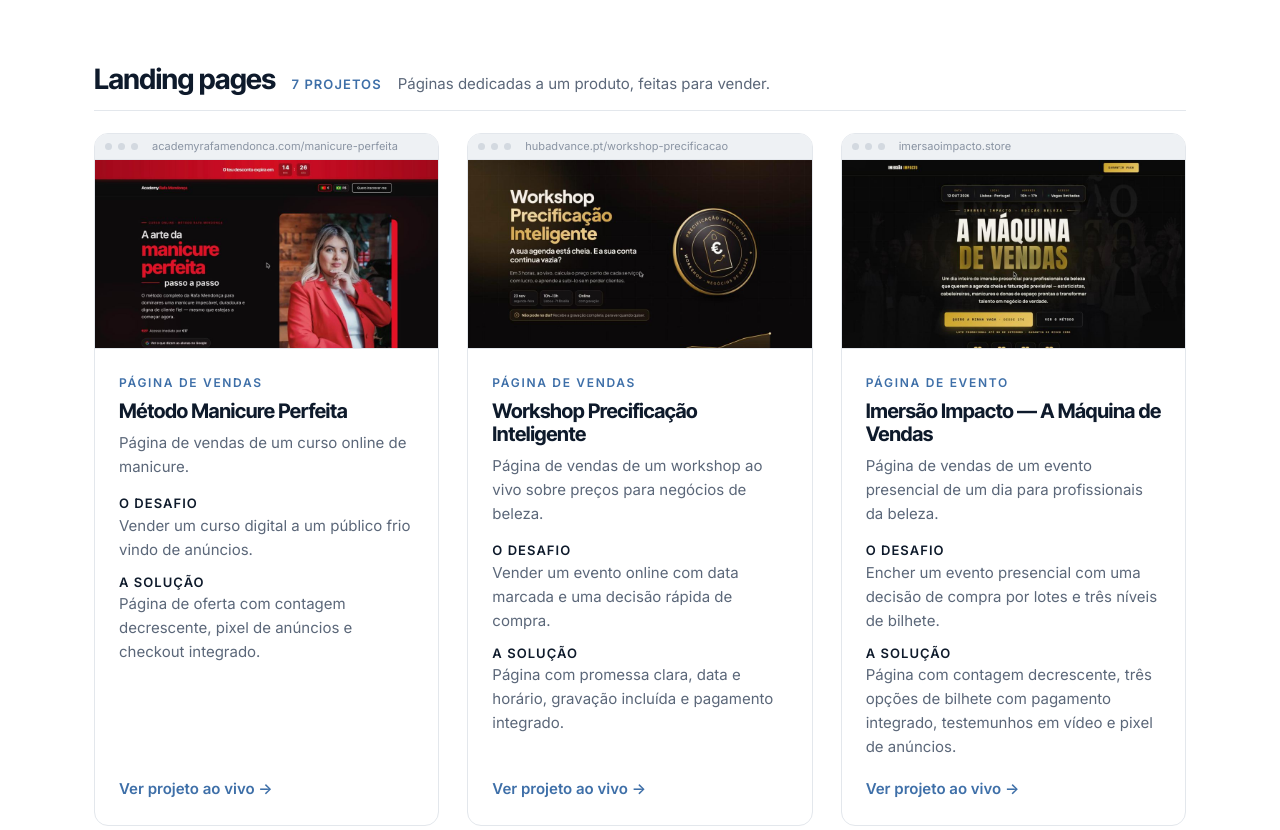
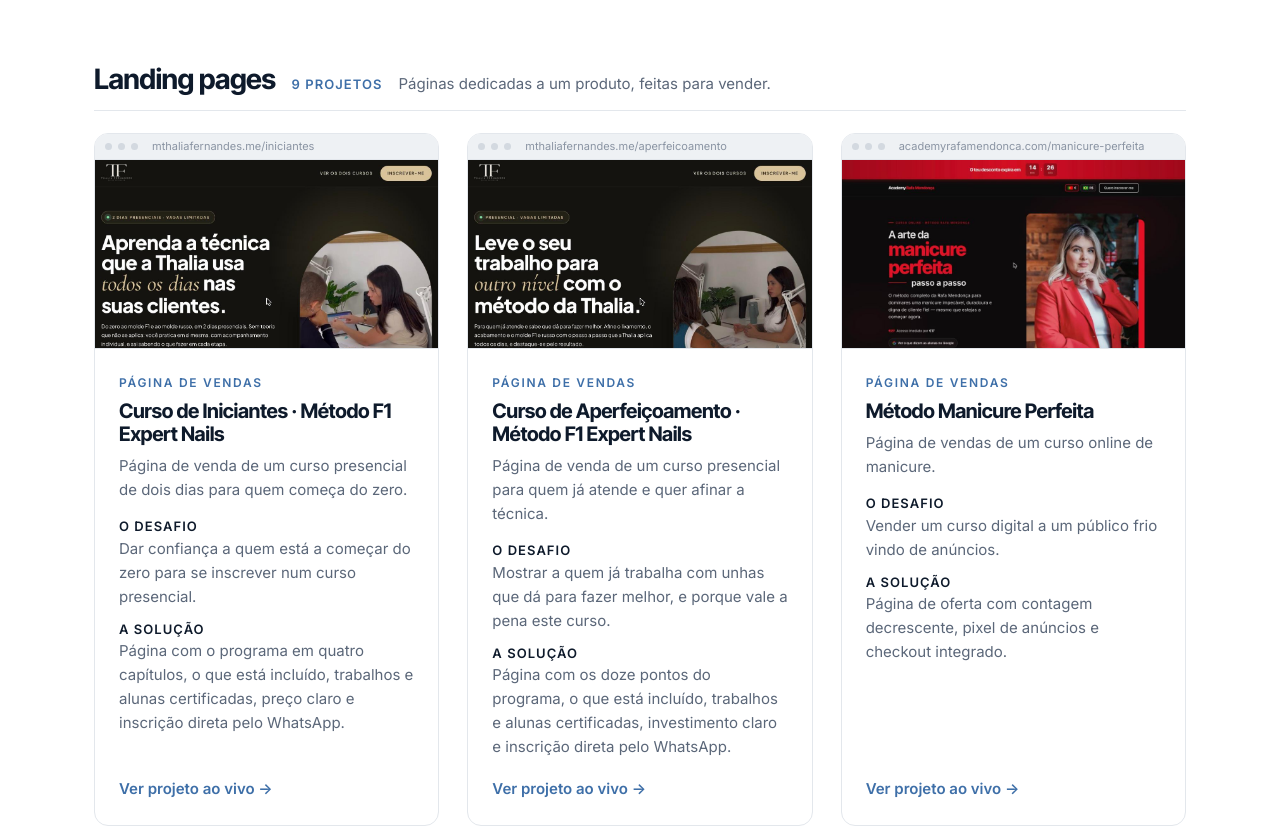
Before and after one commit to jonasdasilva281-stack/https-jonasdasilva281-stack.github.io-, a plain HTML site: page solutions/portfolio/index.html in a window 1280 px wide. Shown: the part 2200-3030 px from the top of the page. Drawn offline with Linux system fonts and the light colour scheme.

Commit message:
Portefólio: acrescenta as páginas de venda da Thalia (Iniciantes e Aperfeiçoamento)

```diff
--- a/solutions/portfolio/index.html
+++ b/solutions/portfolio/index.html
@@ -630,6 +630,16 @@ var CASES = [
    desc:'Site de uma formadora de unhas com formação presencial em dois níveis.',
    chal:'Levar cada aluna ao nível certo (Iniciantes ou Aperfeiçoamento) e transmitir autoridade como formadora.',
    sol:'Página principal que conduz ao curso certo, uma página de venda por curso e inscrição direta pelo WhatsApp com mensagem pronta.'},
+  {id:'thalia-iniciantes', cat:'landing', type:'Página de vendas', featured:false,
+   title:'Curso de Iniciantes · Método F1 Expert Nails', url:'https://mthaliafernandes.me/iniciantes.html', show:'mthaliafernandes.me/iniciantes',
+   desc:'Página de venda de um curso presencial de dois dias para quem começa do zero.',
+   chal:'Dar confiança a quem está a começar do zero para se inscrever num curso presencial.',
+   sol:'Página com o programa em quatro capítulos, o que está incluído, trabalhos e alunas certificadas, preço claro e inscrição direta pelo WhatsApp.'},
+  {id:'thalia-aperfeicoamento', cat:'landing', type:'Página de vendas', featured:false,
+   title:'Curso de Aperfeiçoamento · Método F1 Expert Nails', url:'https://mthaliafernandes.me/aperfeicoamento.html', show:'mthaliafernandes.me/aperfeicoamento',
+   desc:'Página de venda de um curso presencial para quem já atende e quer afinar a técnica.',
+   chal:'Mostrar a quem já trabalha com unhas que dá para fazer melhor, e porque vale a pena este curso.',
+   sol:'Página com os doze pontos do programa, o que está incluído, trabalhos e alunas certificadas, investimento claro e inscrição direta pelo WhatsApp.'},
   {id:'manicure', cat:'landing', type:'Página de vendas', featured:false,
    title:'Método Manicure Perfeita', url:'https://academyrafamendonca.com/manicure-perfeita/', show:'academyrafamendonca.com/manicure-perfeita',
    desc:'Página de vendas de um curso online de manicure.',
@@ -712,7 +722,7 @@ var CASES = [
    sol:'Aplicação com login, base de dados, histórico por cliente, lembretes por WhatsApp e ligação ao Google Calendar.'}
 ];
 
-var IMGS={urbanpaws:1,livro:1,mentoria:1,comunidade:1,ideias:1,imersao:1,workshop:1,calculadora:1,'sistema-atelier':1,'sistema-academy':1,crm:1,nortefin:1,debora:1,atelier:1,academy:1,thalia:1,manicure:1,navi:1,raiox:1,agenda:1};
+var IMGS={urbanpaws:1,livro:1,mentoria:1,comunidade:1,ideias:1,imersao:1,workshop:1,calculadora:1,'sistema-atelier':1,'sistema-academy':1,crm:1,nortefin:1,debora:1,atelier:1,academy:1,thalia:1,'thalia-iniciantes':1,'thalia-aperfeicoamento':1,manicure:1,navi:1,raiox:1,agenda:1};
 var IMGBASE='../capturas/';
 function esc(s){return String(s).replace(/[&<>"]/g,function(c){return{'&':'&amp;','<':'&lt;','>':'&gt;','"':'&quot;'}[c]})}
 
```
